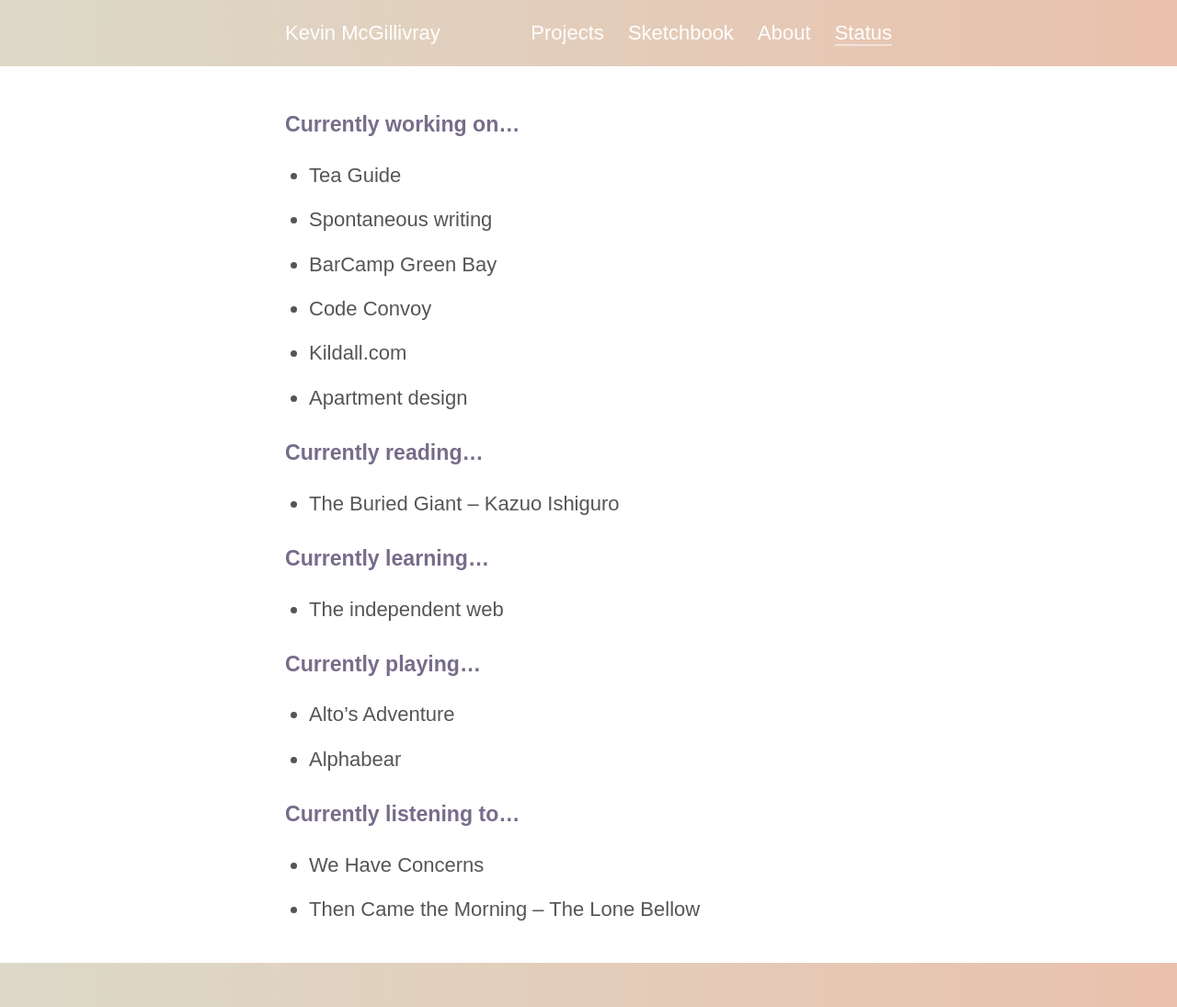
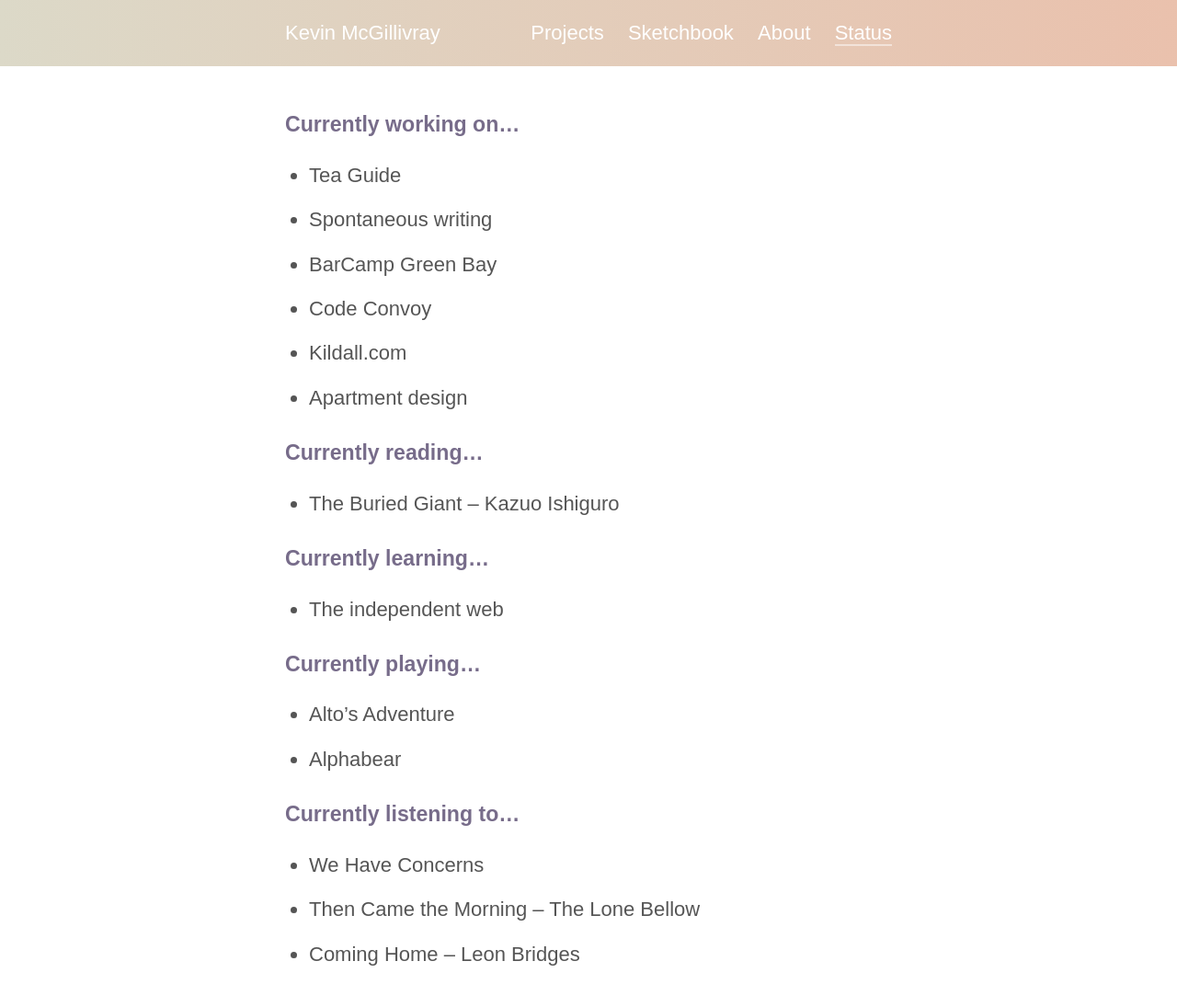
Before and after one commit to kmcgillivray/kmcgillivray.github.io, a Jekyll site: the page built from status/index.md, in a window 1280 px wide. Shown: the whole page at 92% size. Built offline with Jekyll 4.4.1, drawn with Linux system fonts in a browser that asks for light colours; nearby versions of some CDN libraries.

Commit message:
Update status.

```diff
--- a/status/index.md
+++ b/status/index.md
@@ -29,3 +29,4 @@
 
 * We Have Concerns
 * Then Came the Morning – The Lone Bellow
+* Coming Home – Leon Bridges
```
